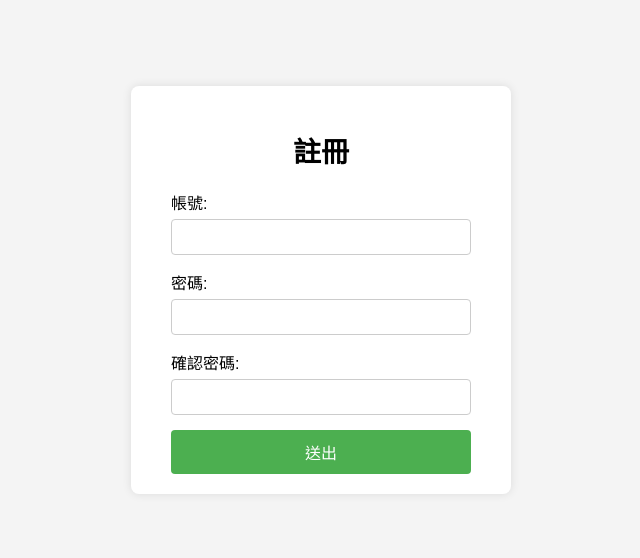
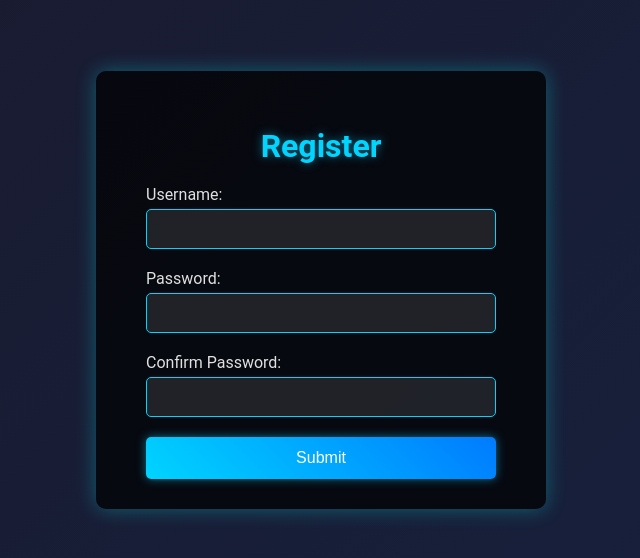
Before and after one commit to oasis-star-ce/oasis-star-ce.github.io, a plain HTML site: page register.html in a window 1280 px wide. Shown: the part 110-668 px from the top of the page, without its empty margins (319-959 px from the left). Drawn offline with Linux system fonts and the light colour scheme.

Commit message:
Update register.html

```diff
--- a/register.html
+++ b/register.html
@@ -1,80 +1,96 @@
 <!DOCTYPE html>
-<html lang="zh-TW">
+<html lang="en">
 <head>
     <meta charset="UTF-8">
     <meta name="viewport" content="width=device-width, initial-scale=1.0">
-    <title>註冊</title>
+    <title>Register</title>
     <style>
         body {
-            font-family: Arial, sans-serif;
+            font-family: 'Roboto', sans-serif;
             margin: 0;
             padding: 0;
-            background-color: #f4f4f4;
+            background: linear-gradient(135deg, #1a1a2e, #16213e);
             display: flex;
             justify-content: center;
             align-items: center;
             height: 100vh;
+            color: #e0e0e0;
         }
         .register-container {
-            background-color: white;
-            padding: 20px 40px;
-            border-radius: 8px;
-            box-shadow: 0 0 10px rgba(0, 0, 0, 0.1);
-            width: 300px;
+            background: rgba(0, 0, 0, 0.7);
+            padding: 30px 50px;
+            border-radius: 10px;
+            box-shadow: 0 0 20px rgba(0, 255, 255, 0.3);
+            width: 350px;
+            text-align: center;
         }
         h2 {
-            text-align: center;
-            font-size: 28px;
+            font-size: 32px;
             margin-bottom: 20px;
+            color: #00d4ff;
+            text-shadow: 0 0 10px rgba(0, 212, 255, 0.5);
         }
         .form-group {
-            margin-bottom: 15px;
+            margin-bottom: 20px;
+            text-align: left;
         }
         label {
             display: block;
             font-size: 16px;
             margin-bottom: 5px;
+            color: #e0e0e0;
         }
         input {
             width: 100%;
-            padding: 8px;
+            padding: 10px;
             font-size: 16px;
-            border: 1px solid #ccc;
-            border-radius: 4px;
+            border: 1px solid #00d4ff;
+            border-radius: 5px;
+            background: rgba(255, 255, 255, 0.1);
+            color: #e0e0e0;
             box-sizing: border-box;
+            transition: all 0.3s;
+        }
+        input:focus {
+            outline: none;
+            box-shadow: 0 0 10px rgba(0, 212, 255, 0.5);
+            border-color: #007bff;
         }
         button {
             width: 100%;
-            padding: 10px;
-            background-color: #4CAF50;
+            padding: 12px;
+            background: linear-gradient(45deg, #00d4ff, #007bff);
             color: white;
             border: none;
-            border-radius: 4px;
+            border-radius: 5px;
             font-size: 16px;
             cursor: pointer;
+            transition: all 0.3s;
+            box-shadow: 0 0 10px rgba(0, 212, 255, 0.5);
         }
         button:hover {
-            background-color: #45a049;
+            transform: translateY(-2px);
+            box-shadow: 0 0 20px rgba(0, 212, 255, 0.8);
         }
     </style>
 </head>
 <body>
     <div class="register-container">
-        <h2>註冊</h2>
+        <h2>Register</h2>
         <form action="/api/register" method="POST">
             <div class="form-group">
-                <label for="username">帳號:</label>
+                <label for="username">Username:</label>
                 <input type="text" id="username" name="username" required>
             </div>
             <div class="form-group">
-                <label for="password">密碼:</label>
+                <label for="password">Password:</label>
                 <input type="password" id="password" name="password" required>
             </div>
             <div class="form-group">
-                <label for="confirm-password">確認密碼:</label>
+                <label for="confirm-password">Confirm Password:</label>
                 <input type="password" id="confirm-password" name="confirm-password" required>
             </div>
-            <button type="submit">送出</button>
+            <button type="submit">Submit</button>
         </form>
     </div>
 </body>
```
